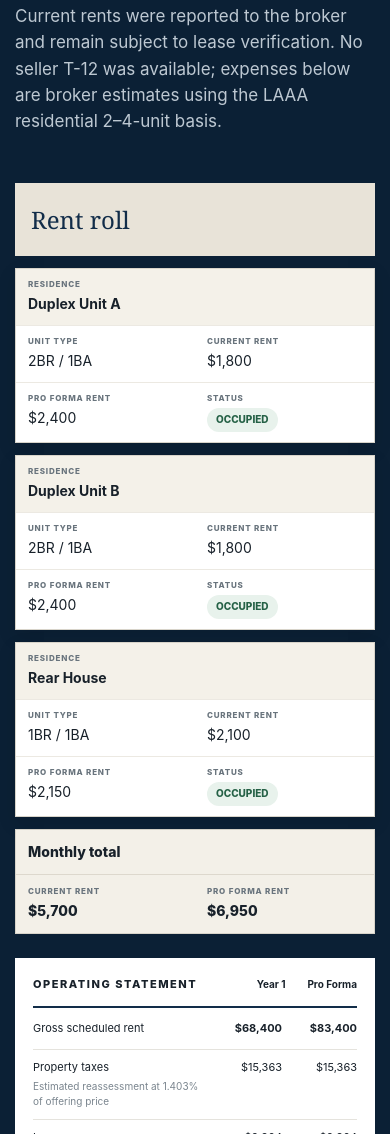
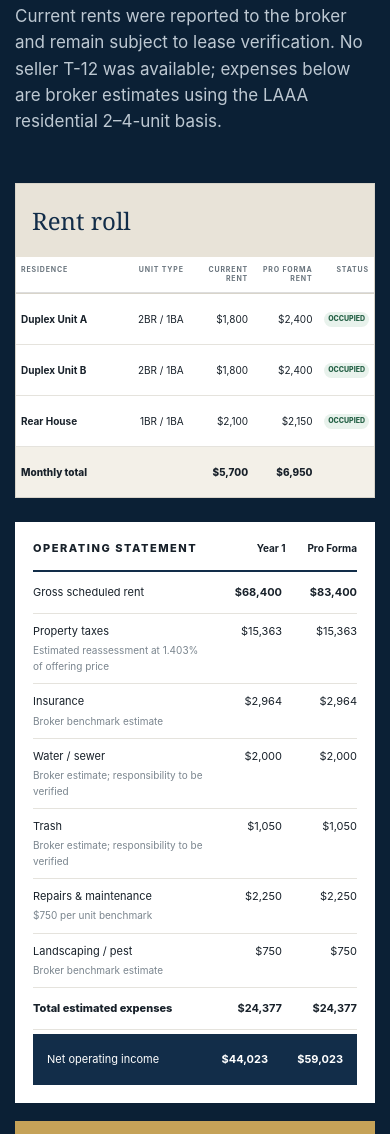
Before and after one commit to LAAA-Deploys/24513walnut-om, a website: page index.html in a window 390 px wide. Shown: the part 6997-8131 px from the top of the page. Drawn offline with Linux system fonts and the light colour scheme.

Commit message:
Keep mobile rent roll as one table

```diff
--- a/assets/styles.css
+++ b/assets/styles.css
@@ -372,6 +372,25 @@ footer { background: #081a2a; color: #c2ccd3; padding: 50px 0 100px; font-size:
   .rent-roll-table tfoot td { display: block; min-width: 0; padding: 11px 12px; border: 0; text-align: left; }
   .rent-roll-table tfoot td:first-child { grid-column: 1 / -1; border-bottom: 1px solid #ddd8cd; }
   .rent-roll-table tfoot td:last-child:empty { display: none; }
+  .rent-roll-table { background: #fff; border: 1px solid #d8d4ca; }
+  .rent-roll-table thead { position: static; display: block; width: auto; height: auto; padding: 0; margin: 0; overflow: visible; clip: auto; white-space: normal; }
+  .rent-roll-table thead tr, .rent-roll-table tbody tr, .rent-roll-table tfoot tr { display: grid; grid-template-columns: minmax(82px,1.45fr) minmax(48px,.75fr) minmax(54px,.82fr) minmax(54px,.82fr) minmax(50px,.72fr); }
+  .rent-roll-table thead tr { background: #fff; border: 0; border-bottom: 1px solid #d8d4ca; }
+  .rent-roll-table thead th { display: block; min-width: 0; padding: 9px 5px; font-size: 7px; line-height: 1.25; text-align: left; overflow-wrap: anywhere; }
+  .rent-roll-table thead th:not(:first-child) { text-align: right; }
+  .rent-roll-table tbody { display: block; padding: 0; }
+  .rent-roll-table tbody tr { border: 0; border-bottom: 1px solid #e5e3dd; box-shadow: none; }
+  .rent-roll-table tbody td { display: flex; min-height: 50px; padding: 8px 5px; align-items: center; border: 0; font-size: 10px; line-height: 1.25; }
+  .rent-roll-table tbody td::before { display: none; }
+  .rent-roll-table tbody td:first-child { grid-column: auto; background: #fff; }
+  .rent-roll-table tbody td:not(:first-child) { justify-content: flex-end; text-align: right !important; }
+  .rent-roll-table .status-pill { padding: 3px 4px; font-size: 7px; letter-spacing: 0; }
+  .rent-roll-table tfoot { display: block; margin: 0; }
+  .rent-roll-table tfoot tr { border: 0; background: #f3f0e8; }
+  .rent-roll-table tfoot td { display: flex; min-height: 50px; padding: 8px 5px; align-items: center; justify-content: flex-end; font-size: 10px; text-align: right; }
+  .rent-roll-table tfoot td:first-child { grid-column: 1 / 3; justify-content: flex-start; border: 0; }
+  .rent-roll-table tfoot td[data-label]::before { display: none; }
+  .rent-roll-table tfoot td:last-child:empty { display: block; }
   .rent-evidence-table tbody tr { grid-template-columns: repeat(3,minmax(0,1fr)); }
   .rent-evidence-table tbody td:first-child, .rent-evidence-table tbody td:last-child { grid-column: 1 / -1; }
   .rent-evidence-table tbody td:nth-child(2), .rent-evidence-table tbody td:nth-child(3), .rent-evidence-table tbody td:nth-child(4) { text-align: center !important; }
@@ -386,6 +405,8 @@ footer { background: #081a2a; color: #c2ccd3; padding: 50px 0 100px; font-size:
   .contact-card img { width: 64px; height: 64px; }
   .contact-card h3 { font-size: 21px; }
   .statement-head, .statement-row, .expense-table tr { grid-template-columns: minmax(0,1fr) 60px 60px; gap: 5px; }
+  .rent-roll-table thead tr, .rent-roll-table tbody tr, .rent-roll-table tfoot tr { grid-template-columns: minmax(72px,1.4fr) minmax(42px,.7fr) minmax(49px,.78fr) minmax(49px,.78fr) minmax(45px,.7fr); }
+  .rent-roll-table thead th, .rent-roll-table tbody td, .rent-roll-table tfoot td { padding-left: 4px; padding-right: 4px; }
 }
 
 @media (max-width: 900px) and (orientation: landscape) {
```
Also changed, not shown: site-manifest.json (+4 -4 lines), tests/ui-regression.cjs (+14 -0 lines).
